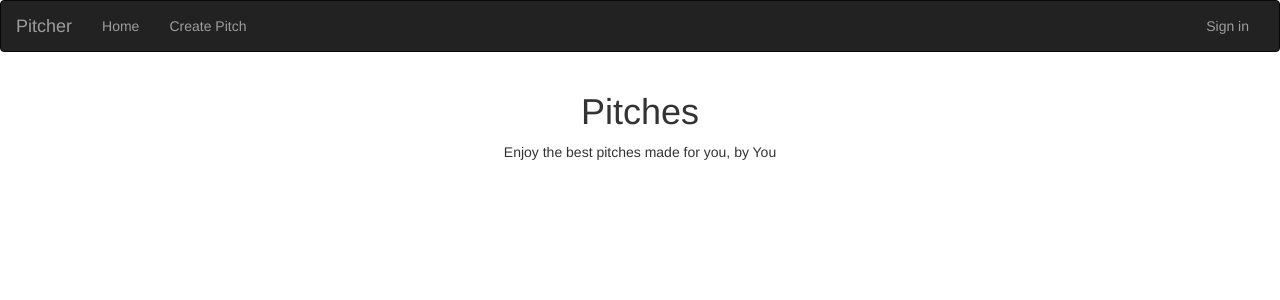
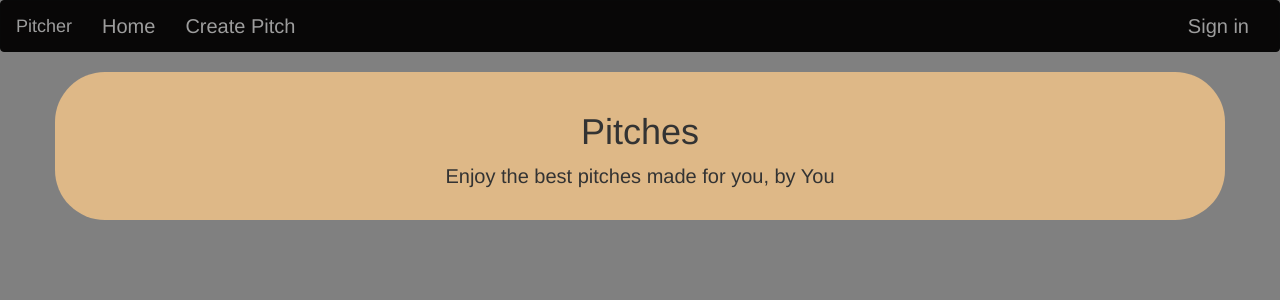
Before and after one commit to JosephatNgugi/Pitcher.io, a Flask app: page / in a window 1280 px wide. Shown: the top 300 px of the page. Run offline with Flask 2, Linux system fonts and the light colour scheme; data that the repository does not hold is empty; some libraries are stand-ins or nearby versions.

Commit message:
add a custom style sheet

```diff
--- /dev/null
+++ b/app/static/css/styles.css
@@ -0,0 +1,45 @@
+.navbar{
+    background-color: #080707;
+}
+.nav{
+    color: #FFFFFF;
+    font-size: 2rem;
+}
+body{
+    background-color: #808080;
+}
+.header{
+    background-color: burlywood;
+    border-radius: 5rem;
+    padding: 2rem;
+}
+.header p{
+    font-size: 2rem;
+}
+.pitch-card{
+    padding: 0.3rem;
+    border: solid #808080;
+    border-radius: 35px;
+}
+.sm{
+    font-size: 0.5rem;
+    border-top: double rgb(23, 29, 32);
+}
+
+/* Comment styling */
+.sec-comm{
+    background-color: azure;
+    padding: 5rem;
+    max-height: 100%;
+    /* overflow: scroll; */
+    border: solid#171c1a;
+    border-width: 0.2px;
+    border-radius: 20px;
+}
+.p-com{
+    font-size: 1.5rem;
+}
+.c form{
+    font-size:  3rem;
+}
+/* Comment styling */
--- a/app/templates/base.html
+++ b/app/templates/base.html
@@ -1,5 +1,8 @@
 {% extends 'bootstrap/base.html' %}
-
+{% block styles %}
+    {{super()}}
+    <link rel="stylesheet" href="{{url_for('static', filename='css/styles.css')}}">
+{% endblock %}
 <!-- Navbar block -->
 {% block navbar %}
     {% include 'navbar.html' %}
```
